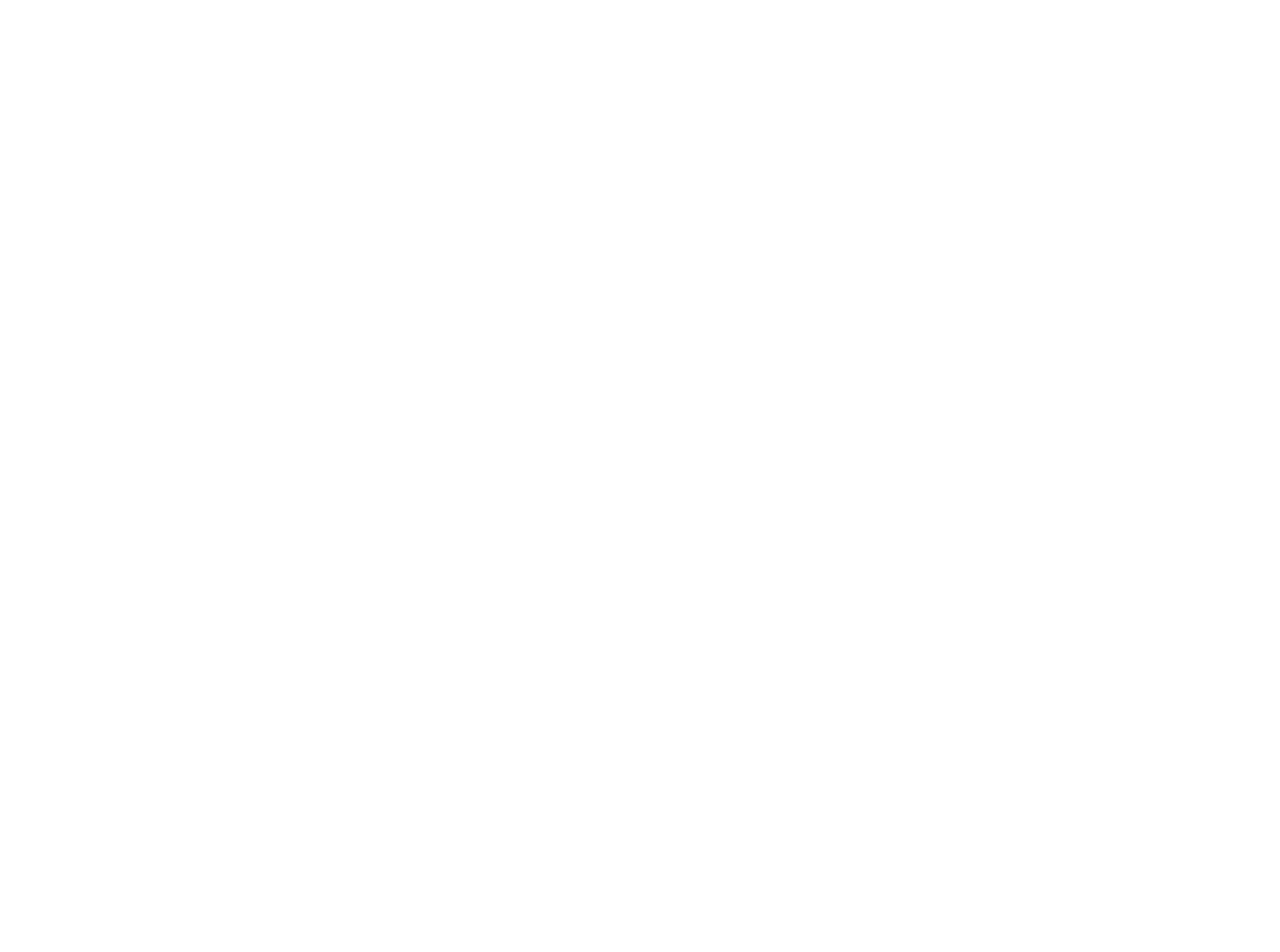
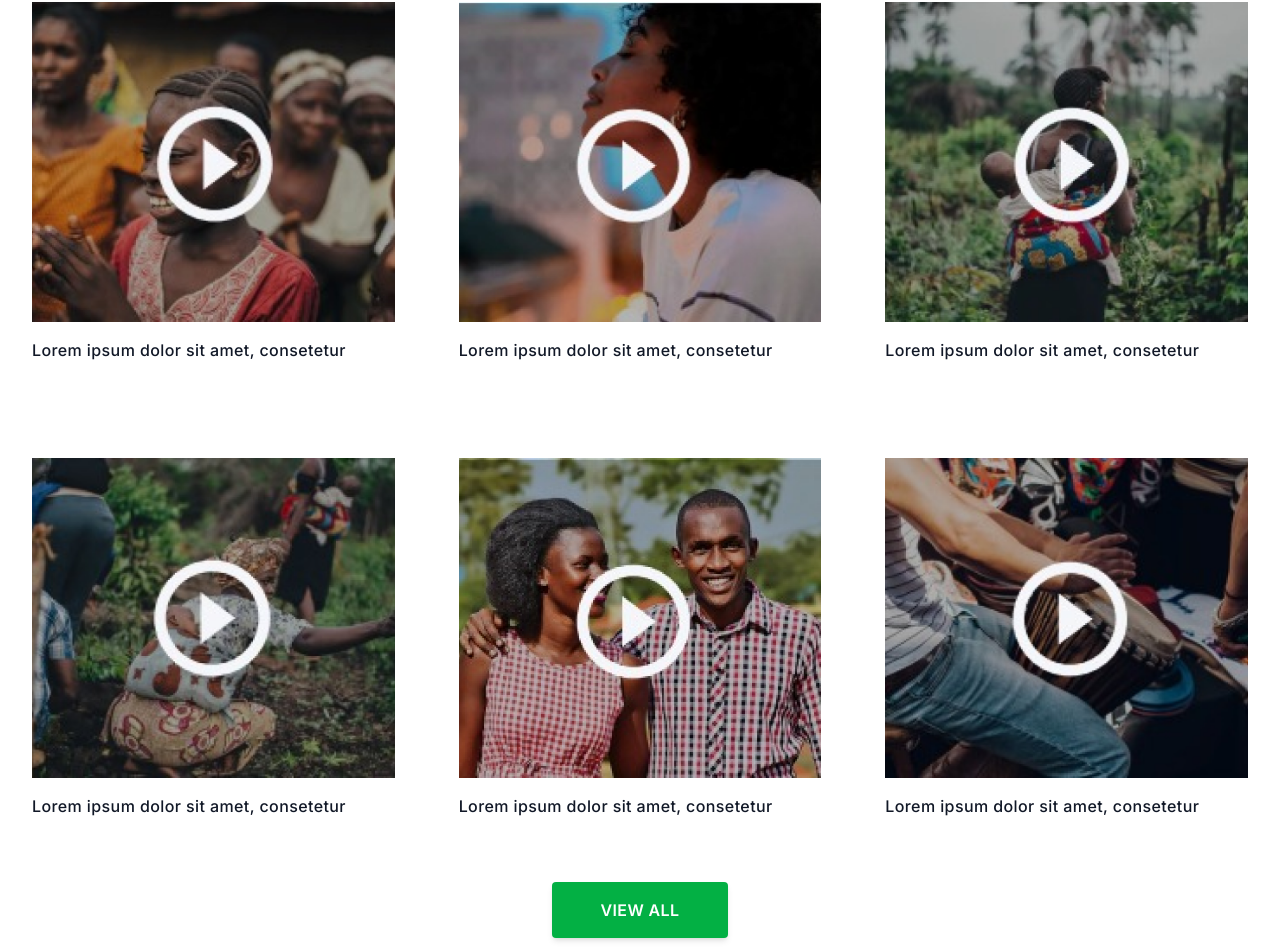
Before and after one commit to jose-miserol/nolatech-grab, a Next.js app: page / in a window 1280 px wide. Shown: the part 3116-4068 px from the top of the page. Before the commit the page ends 2994 px from the top, so only its background shows below. Built offline with nearby package versions, Linux system fonts and the light colour scheme.

Commit message:
feat(Landing): :art: Add section Videos

```diff
--- a/src/app/page.tsx
+++ b/src/app/page.tsx
@@ -4,6 +4,7 @@
 import Abouts from "@/app/ui/ui-abouts";
 import Blog from "@/app/ui/ui-blog";
 import Promotion from "@/app/ui/ui-promotion";
+import Videos from "@/app/ui/ui-videos";
 
 export default function Home() {
   return (
@@ -14,6 +15,7 @@
       <Abouts />
       <Blog />
       <Promotion />
+      <Videos />
     </div>
   );
 }
--- /dev/null
+++ b/src/app/ui/ui-videos.tsx
@@ -0,0 +1,110 @@
+"use client";
+
+import Image from "next/image";
+
+export default function Videos() {
+  return (
+    <div className="w-full">
+      <div className="mx-auto px-4 py-4 sm:max-w-xl md:max-w-full lg:max-w-screen-xl lg:px-8 lg:py-8">
+        <div className="flex flex-col content-center items-center justify-between">
+          <div className="mx-auto w-full text-center">
+            <h2 className="text-4xl font-bold tracking-tight text-gray-900 lg:text-6xl">
+              Lorem ipsum
+            </h2>
+          </div>
+          <div className="grid grid-cols-1 py-8 md:grid-cols-3 md:gap-16">
+            <a href="/#" aria-label="View">
+              <div className="relative overflow-hidden">
+                <img
+                  className="h-56 w-full object-cover md:h-64 xl:h-80"
+                  src="/picture-video-1.png"
+                  alt="Picture Video"
+                />
+                <div className="pb-8 pt-4 text-gray-900">
+                  <p className="text-left text-base font-medium tracking-wide text-gray-900">
+                    Lorem ipsum dolor sit amet, consetetur
+                  </p>
+                </div>
+              </div>
+            </a>
+            <a href="/#" aria-label="View">
+              <div className="relative overflow-hidden">
+                <img
+                  className="h-56 w-full object-cover md:h-64 xl:h-80"
+                  src="/picture-video-2.png"
+                  alt="Picture Video"
+                />
+                <div className="pb-8 pt-4 text-gray-900">
+                  <p className="text-left text-base font-medium tracking-wide text-gray-900">
+                    Lorem ipsum dolor sit amet, consetetur
+                  </p>
+                </div>
+              </div>
+            </a>
+            <a href="/#" aria-label="View">
+              <div className="relative overflow-hidden">
+                <img
+                  className="h-56 w-full object-cover md:h-64 xl:h-80"
+                  src="/picture-video-3.png"
+                  alt="Picture Video"
+                />
+                <div className="pb-8 pt-4 text-gray-900">
+                  <p className="text-left text-base font-medium tracking-wide text-gray-900">
+                    Lorem ipsum dolor sit amet, consetetur
+                  </p>
+                </div>
+              </div>
+            </a>
+            <a href="/#" aria-label="View">
+              <div className="relative overflow-hidden">
+                <img
+                  className="h-56 w-full object-cover md:h-64 xl:h-80"
+                  src="/picture-video-4.png"
+                  alt="Picture Video"
+                />
+                <div className="pb-8 pt-4 text-gray-900">
+                  <p className="text-left text-base font-medium tracking-wide text-gray-900">
+                    Lorem ipsum dolor sit amet, consetetur
+                  </p>
+                </div>
+              </div>
+            </a>
+            <a href="/#" aria-label="View">
+              <div className="relative overflow-hidden">
+                <img
+                  className="h-56 w-full object-cover md:h-64 xl:h-80"
+                  src="/picture-video-5.png"
+                  alt="Picture Video"
+                />
+                <div className="pb-8 pt-4 text-gray-900">
+                  <p className="text-left text-base font-medium tracking-wide text-gray-900">
+                    Lorem ipsum dolor sit amet, consetetur
+                  </p>
+                </div>
+              </div>
+            </a>
+            <a href="/#" aria-label="View">
+              <div className="relative overflow-hidden">
+                <img
+                  className="h-56 w-full object-cover md:h-64 xl:h-80"
+                  src="/picture-video-6.png"
+                  alt="Picture Video"
+                />
+                <div className="pb-8 pt-4 text-gray-900">
+                  <p className="text-left text-base font-medium tracking-wide text-gray-900">
+                    Lorem ipsum dolor sit amet, consetetur
+                  </p>
+                </div>
+              </div>
+            </a>
+          </div>
+          <div>
+            <button className="bg-brand-light hover:bg-brand-dark focus:bg-brand-dark focus:shadow-outline items-center justify-center rounded px-12 py-4 font-semibold uppercase tracking-wide text-white shadow-md transition duration-200 focus:outline-none">
+              View All
+            </button>
+          </div>
+        </div>
+      </div>
+    </div>
+  );
+}
```
